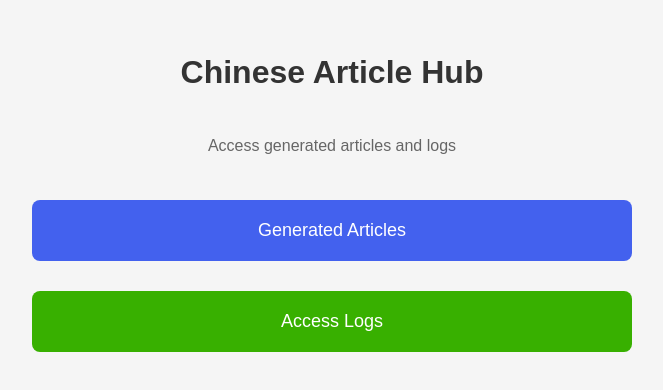
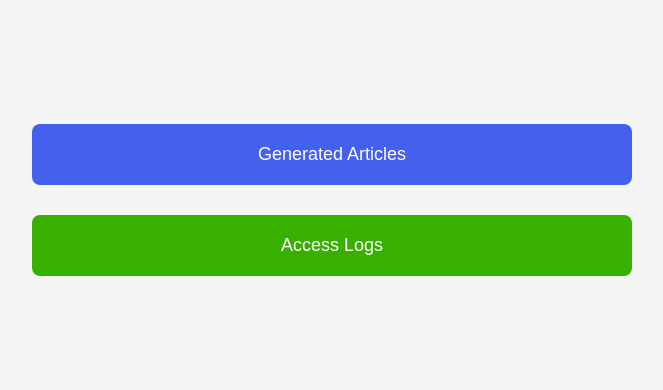
Before and after one commit to holmsander/holmsander.github.io, a plain HTML site: page index.html in a window 1280 px wide. Shown: the part 228-618 px from the top of the page, without its empty margins (308-971 px from the left). Drawn offline with Linux system fonts and the light colour scheme.

Commit message:
Update index.html

```diff
--- a/index.html
+++ b/index.html
@@ -62,9 +62,6 @@
 </head>
 <body>
     <div class="main-container">
-        <h1>Chinese Article Hub</h1>
-        <p class="subtitle">Access generated articles and logs</p>
-
         <button class="main-button" onclick="location.href='articles.html'">Generated Articles</button>
         <button class="main-button logs-button" onclick="location.href='logs.html'">Access Logs</button>
     </div>
```
